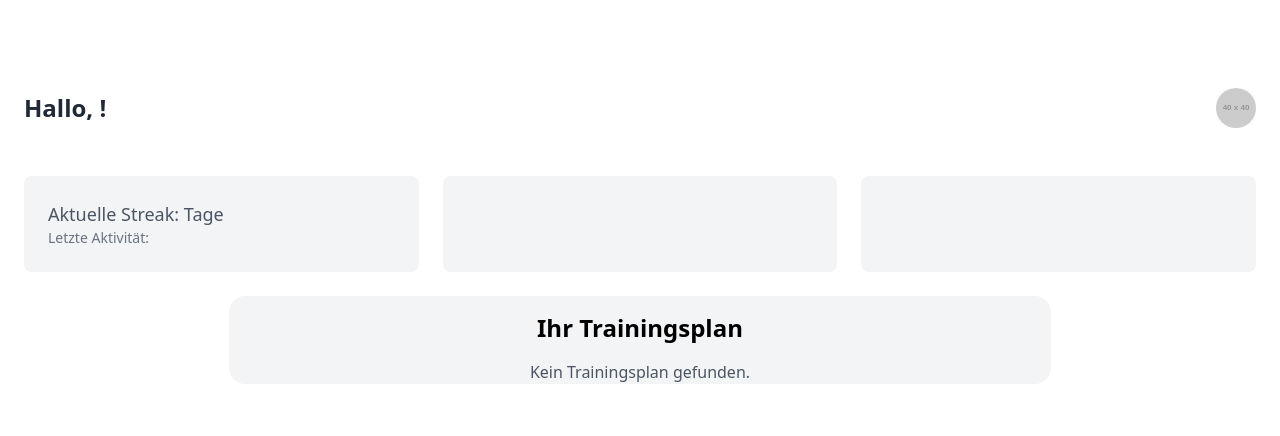
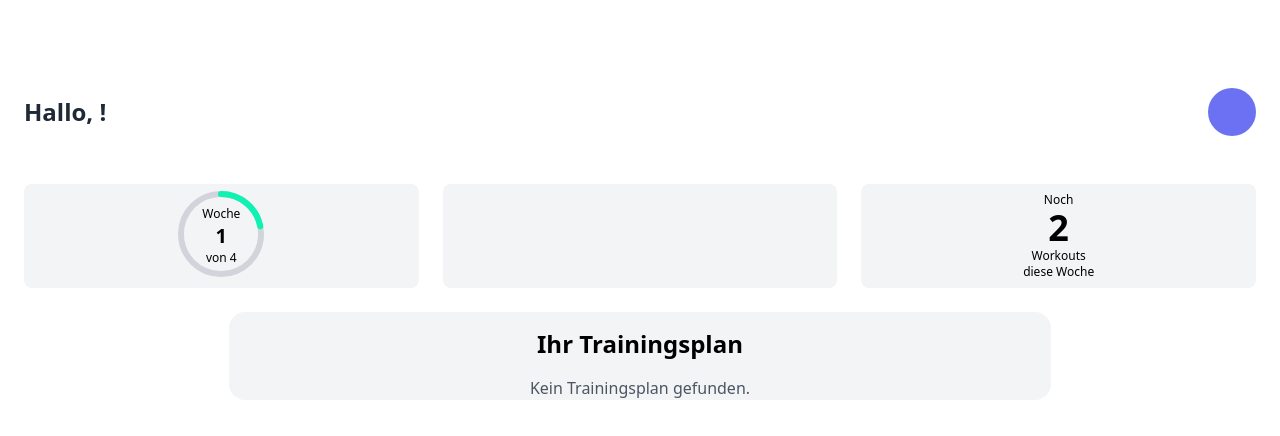
Before and after one commit to mirreko/physio-app, a Vue app in the folder physiotherapy-app/: page /patient-dashboard in a window 1280 px wide. Shown: the top 436 px of the page. Built offline with nearby package versions, Linux system fonts and the light colour scheme; sample sign-in values are in the browser's storage.

Commit message:
ADDED progress bar, workout counter

```diff
--- a/physiotherapy-app/src/components/patient/HeaderPatient.vue
+++ b/physiotherapy-app/src/components/patient/HeaderPatient.vue
@@ -3,11 +3,9 @@
     <h2 class="text-xl md:text-2xl font-bold text-gray-800">
       Hallo, {{ getPatientName }}!
     </h2>
-    <img
-      src="https://placehold.co/40x40"
-      alt="Profilbild"
-      class="rounded-full w-10 h-10"
-    />
+    <div class="w-12 h-12 bg-secondary text-white flex items-center justify-center rounded-full font-bold">
+      {{ getInitials(getPatientName) }}
+    </div>
   </header>
 </template>
 
@@ -18,6 +16,16 @@ export default {
   computed: {
     ...mapGetters(['getPatientName']),
   },
+  methods: {
+    getInitials(name) {
+      // Teile den Namen in Worte und nimm die ersten Buchstaben der ersten und zweiten Worte
+      return name
+        .split(' ')
+        .map(word => word.charAt(0).toUpperCase())
+        .join('')
+        .substring(0, 2); // nur die ersten zwei Initialen
+    },
+  },
 };
 </script>
 
--- /dev/null
+++ b/physiotherapy-app/src/components/patient/ProgressBar.vue
@@ -0,0 +1,67 @@
+<template>
+    <div class="bg-gray-100 rounded-lg flex items-center justify-center h-full">
+        <div class="relative flex justify-center items-center w-24 h-24">
+
+            <svg class="-rotate-90" width="100" height="100">
+                <circle
+                    class="fill-transparent stroke-gray-300"
+                    cx="50"
+                    cy="50"
+                    r="40"
+                    stroke-width="6"
+                />
+                <circle
+                    class="progress-ring__circle stroke-primary"
+                    cx="50"
+                    cy="50"
+                    r="40"
+                    stroke-width="6"
+                />
+            </svg>
+            <div class="absolute flex flex-col items-center justify-center top-1/2 left-1/2 transform -translate-x-1/2 -translate-y-1/2 text-center">
+                <div class="text-xs">Woche </div>
+                <div class="text-xl font-bold">{{ currentWeek }}</div>
+                <div class="text-xs"> von {{ totalWeeks }}</div>
+            </div>
+
+        </div>
+    </div>
+</template>
+
+<script>
+export default {
+    name: "ProgressBar",
+    data() {
+        return {
+            totalWeeks: 4, // Beispielwert für die Gesamtzahl der Wochen
+            currentWeek: 1, // Beispielwert für die aktuelle Woche
+        };
+    },
+    computed: {
+        progressText() {
+            return `Woche ${this.currentWeek} von ${this.totalWeeks}`;
+        },
+        strokeDashoffset() {
+            const percentage = (this.currentWeek / this.totalWeeks) * 100;
+            const circumference = 2 * Math.PI * 35; // Umfang des Kreises für den kleineren Radius
+            return circumference - (percentage / 100 * circumference);
+        },
+    },
+    mounted() {
+        this.$nextTick(() => {
+            const progressCircle = this.$el.querySelector('.progress-ring__circle');
+            progressCircle.style.strokeDashoffset = this.strokeDashoffset;
+        });
+    },
+};
+</script>
+
+<style scoped>
+.progress-ring__circle {
+    fill: transparent;
+    stroke-dasharray: 220; /* Umfänge des Kreises (2 * π * r für den kleineren Radius) */
+    stroke-dashoffset: 0; /* Fortschrittswert */
+    stroke-linecap: round;
+    transition: stroke-dashoffset 0.35s ease;
+}
+</style>
--- a/physiotherapy-app/src/components/patient/Streak.vue
+++ b/physiotherapy-app/src/components/patient/Streak.vue
@@ -1,9 +1,7 @@
 <template>
     <div class="bg-gray-100 rounded-lg p-6 flex items-center justify-between">
       <div>
-        <h2 class="text-2xl font-bold text-gray-800">{{ title }}</h2>
-        <p class="text-lg text-gray-600">Aktuelle Streak: <span class="font-semibold text-blue-600">{{ streak }}</span> Tage</p>
-        <p class="text-sm text-gray-500">Letzte Aktivität: {{ lastActivity }}</p>
+
       </div>
       <div class="streak-icon flex items-center">
 
@@ -13,7 +11,7 @@
 
   <script>
   export default {
-    name: "ExerciseCard",
+    name: "Streak",
 
     };
 
--- /dev/null
+++ b/physiotherapy-app/src/components/patient/WorkoutCounter.vue
@@ -0,0 +1,20 @@
+<template>
+  <div
+    class="bg-gray-100 p-2 rounded-lg flex items-center justify-center h-full"
+  >
+    <div class="flex flex-col items-center justify-center">
+      <div class="text-xs">Noch</div>
+      <div class="text-4xl font-bold">2</div>
+      <div class="text-xs">Workouts</div>
+      <div class="text-xs">diese Woche</div>
+    </div>
+  </div>
+</template>
+
+<script>
+export default {
+  name: "WorkoutCounter",
+};
+</script>
+
+<style scoped></style>
--- a/physiotherapy-app/src/pages/PatientDashboard.vue
+++ b/physiotherapy-app/src/pages/PatientDashboard.vue
@@ -4,9 +4,9 @@
     <div class="flex flex-1">
       <main class="flex-1 p-6 min-h-screen">
         <div class="grid grid-cols-3 gap-6">
+          <ProgressBar />
           <Streak />
-          <div class="bg-gray-100 rounded-lg p-6"></div>
-          <div class="bg-gray-100 rounded-lg p-6"></div>
+          <WorkoutCounter />
         </div>
         <ExerciseCard />
 
@@ -18,15 +18,19 @@
 <script>
 import ExerciseCard from '../components/patient/ExerciseCard.vue';
 import HeaderPatient from '../components/patient/HeaderPatient.vue';
+import ProgressBar from '../components/patient/ProgressBar.vue';
 import Streak from '../components/patient/Streak.vue';
+import WorkoutCounter from '../components/patient/WorkoutCounter.vue';
 
 
 export default {
   name: 'PatientDashboard',
   components: {
     HeaderPatient,
+    ProgressBar,
     ExerciseCard,
     Streak,
+    WorkoutCounter,
   }
 };
 </script>
```
